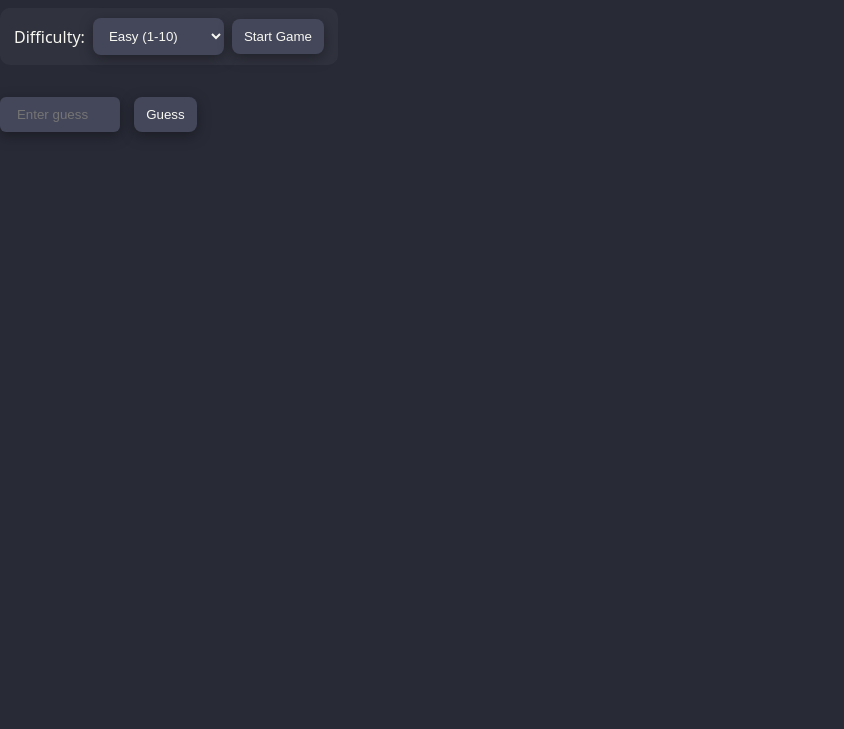
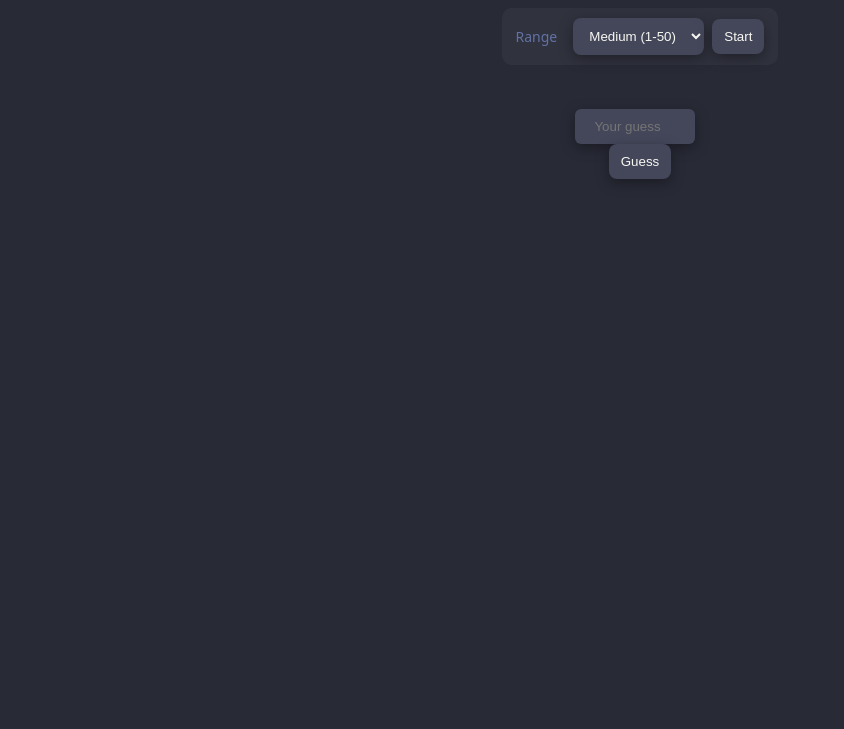
Before and after one commit to anshumanjadiya1102/anshumanjadiya1102.github.io, a plain HTML site: page games/number/index.html in a window 1280 px wide. Shown: the part 71-800 px from the top of the page, without its empty margins (0-844 px from the left). Drawn offline with Linux system fonts and the light colour scheme.

Commit message:
Refactor HTML structure for number guessing game

```diff
--- a/games/number/index.html
+++ b/games/number/index.html
@@ -1,28 +1,22 @@
 <!DOCTYPE html>
-<html lang="en">
-<head>
-  <meta charset="UTF-8">
-  <title>Number Guessing</title>
-  <link rel="stylesheet" href="../common.css">
-  <link rel="stylesheet" href="style.css">
-</head>
-<body>
-  <h1>🔢 Number Guessing Game</h1>
+<html>
+<head><meta charset="utf-8"><title>Number Guess</title>
+<link rel="stylesheet" href="../common.css"><link rel="stylesheet" href="style.css"></head>
+<body class="center">
+  <h1>🔢 Guess Number</h1>
   <div id="menu">
-    <label for="difficulty">Difficulty:</label>
+    <label class="label">Range</label>
     <select id="difficulty">
-      <option value="easy">Easy (1-10)</option>
-      <option value="medium">Medium (1-50)</option>
-      <option value="hard">Hard (1-100)</option>
+      <option value="10">Easy (1-10)</option>
+      <option value="50" selected>Medium (1-50)</option>
+      <option value="100">Hard (1-100)</option>
     </select>
-    <button onclick="startGame()">Start Game</button>
+    <button id="startBtn">Start</button>
   </div>
-  <div id="game">
-    <p id="instruction"></p>
-    <input type="number" id="guessInput" placeholder="Enter guess" disabled>
-    <button id="guessBtn" onclick="makeGuess()" disabled>Guess</button>
-    <p id="result"></p>
-  </div>
-  <script src="script.js"></script>
+  <p id="instruction" class="info"></p>
+  <input id="guessInput" type="number" placeholder="Your guess" disabled>
+  <button id="guessBtn" disabled>Guess</button>
+  <p id="result" class="info"></p>
+<script src="script.js"></script>
 </body>
 </html>
```
